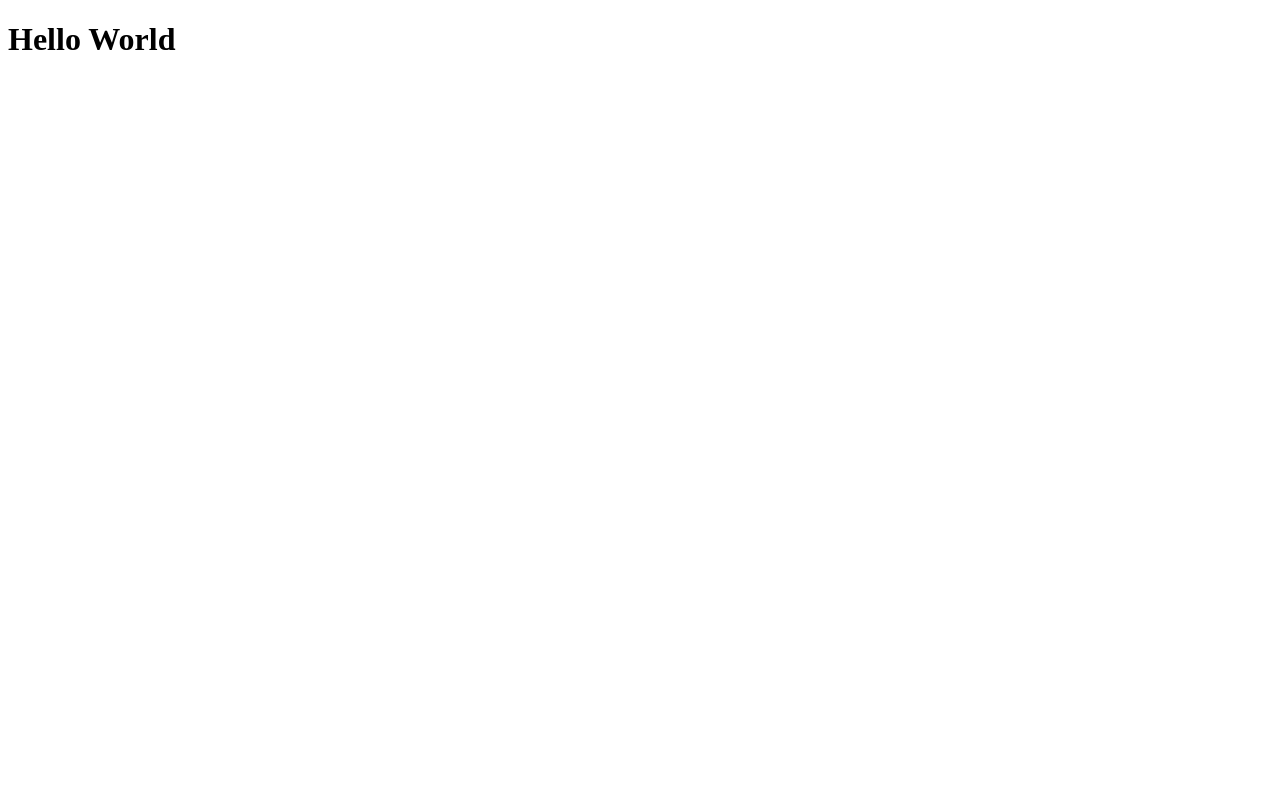
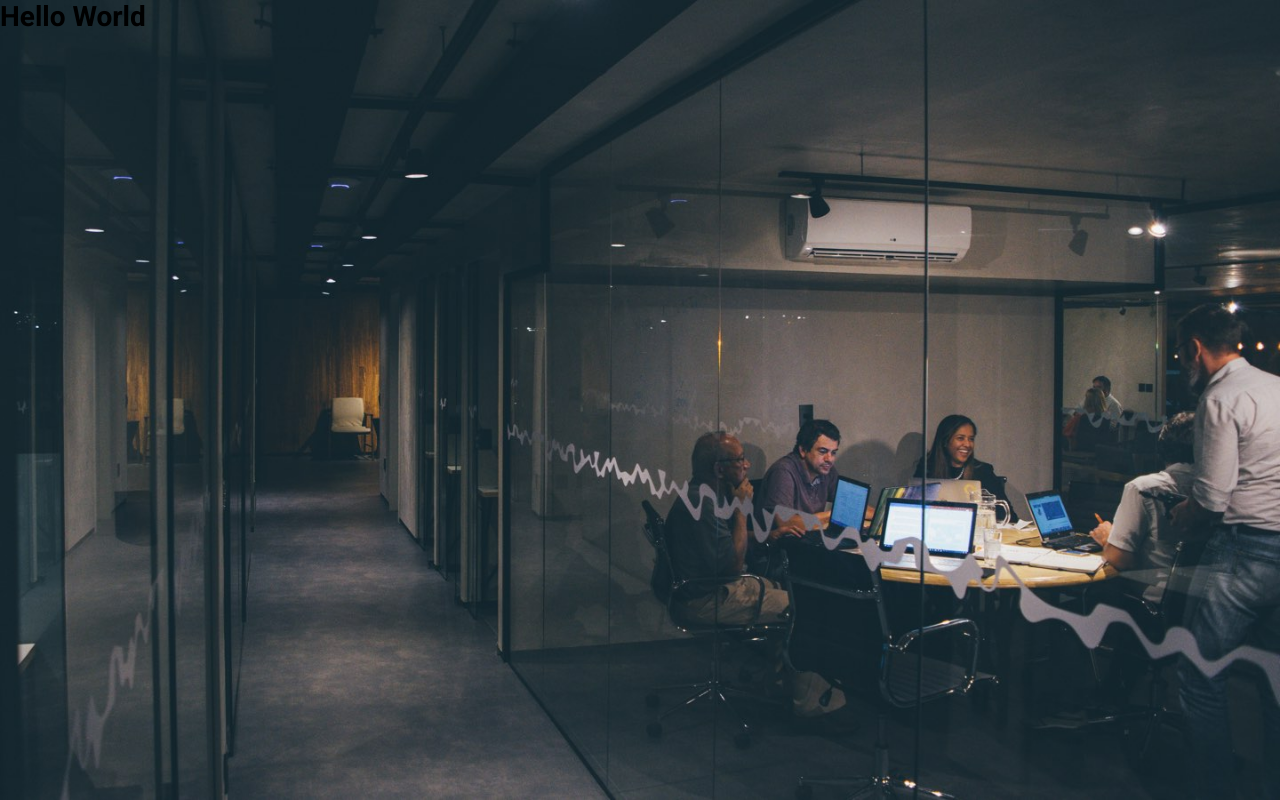
Before and after one commit to thyagoaraujo/aircnc, a React (Create React App) app in the folder frontend/: page / in a window 1280 px wide. Built offline with nearby package versions, Linux system fonts and the light colour scheme.

Commit message:
reset css

```diff
--- a/frontend/src/App.css
+++ b/frontend/src/App.css
@@ -1,22 +1,27 @@
-.App {
-  text-align: center;
+@import url('https://fonts.googleapis.com/css?family=Roboto:400,700&display=swap');
+
+* {
+  margin: 0;
+  padding: 0;
+  outline: 0;
+  box-sizing: border-box;
 }
 
-.App-logo {
-  height: 40vmin;
+html,
+body,
+#root {
+  min-height: 100%;
 }
 
-.App-header {
-  background-color: #282c34;
-  min-height: 100vh;
-  display: flex;
-  flex-direction: column;
-  align-items: center;
-  justify-content: center;
-  font-size: calc(10px + 2vmin);
-  color: white;
+body {
+  background: #000 url('./assets/background.jpg') no-repeat;
+  background-size: cover;
+  -webkit-font-smoothing: antialiased !important;
 }
 
-.App-link {
-  color: #09d3ac;
+body,
+input,
+button {
+  font-family: 'Roboto', Arial, Helvetica, sans-serif;
+  font-size: 14px;
 }
```
